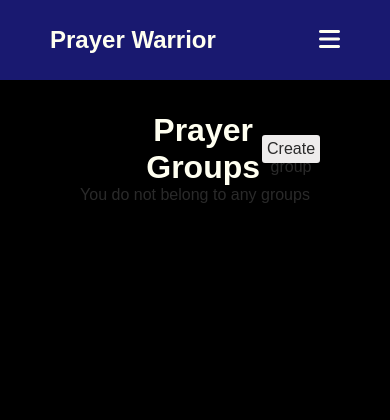
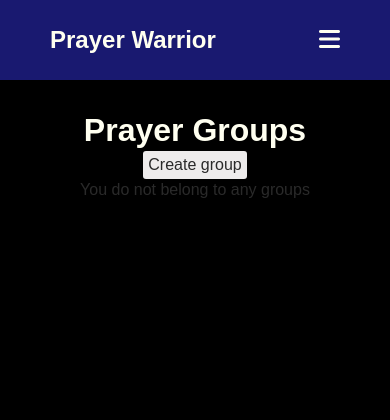
Before and after one commit to stephenlindstrom/prayer_warrior, a Django app: page /app/group-prayers/ in a window 390 px wide. Shown: the top 420 px of the page. Run offline with Django 5.2, Linux system fonts and the light colour scheme; the visitor is signed in with stand-in values (Sample User, id 1).

Commit message:
Create more responsive group page Group page header and group cards adjust size/width depending on size of viewport.

```diff
--- a/app/static/app/group-list.css
+++ b/app/static/app/group-list.css
@@ -29,7 +29,8 @@
     border: 3px solid var(--primary-color);
     border-radius: 10px;
     padding: 2rem;
-    width: 25vw;
+    width: 33vw;
+    min-width: 370px;
     background-color: var(--secondary-color);
 }
 
@@ -44,7 +45,7 @@
     display: grid;
     grid-template-columns: 1fr auto 1fr;
     justify-items: center;
-    width: 25vw;
+    width: 33vw;
     margin-top: -5rem;
 }
 
@@ -65,3 +66,30 @@
     display: flex;
     align-items: center;
 }
+
+@media (max-width: 1400px) {
+  .header {
+    display: flex;
+    flex-direction: column;
+    justify-content: center;
+    margin: -5rem auto 0;
+  }
+
+  .buttons {
+    display: flex;
+    justify-content: center;
+    width: 100%;
+  }
+}
+
+@media (max-width: 700px) {
+  .header {
+    width: 80vw;
+  }
+
+  #content .group {
+    min-width: 0;
+    max-width: 370px;
+    width: 80vw;
+  }
+}
```
